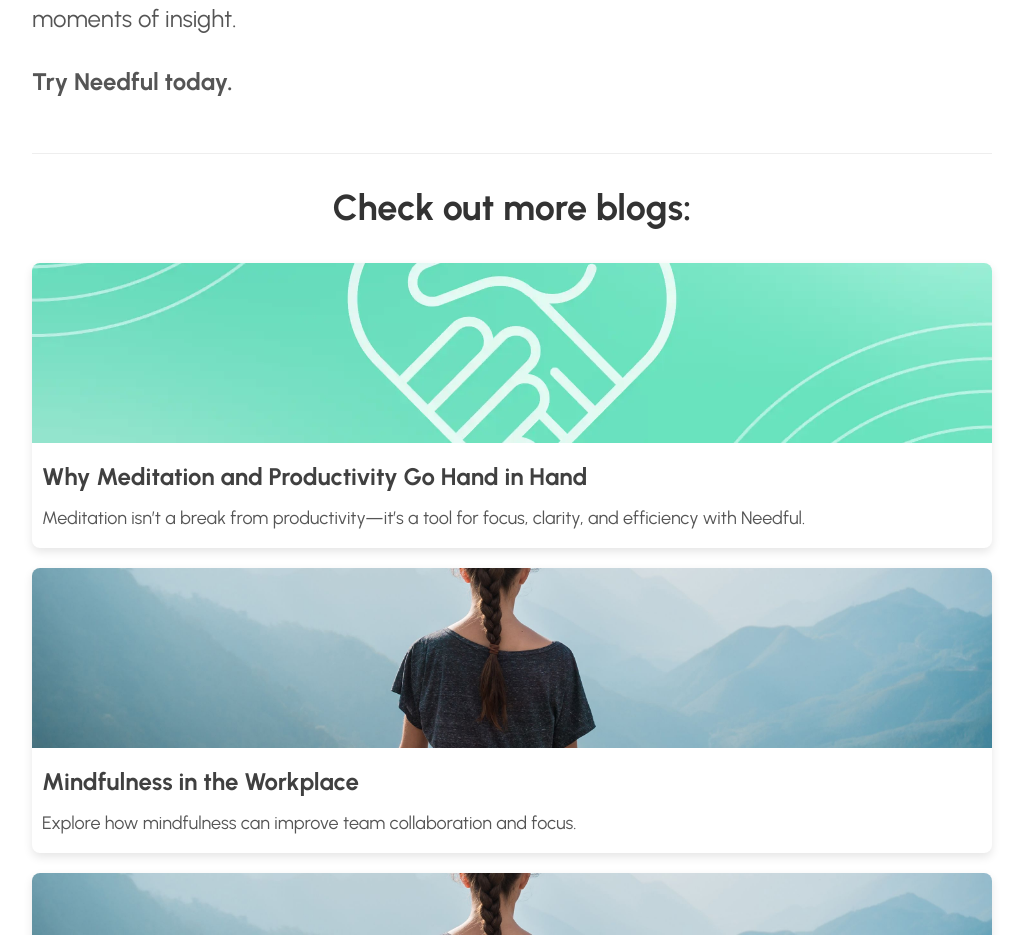
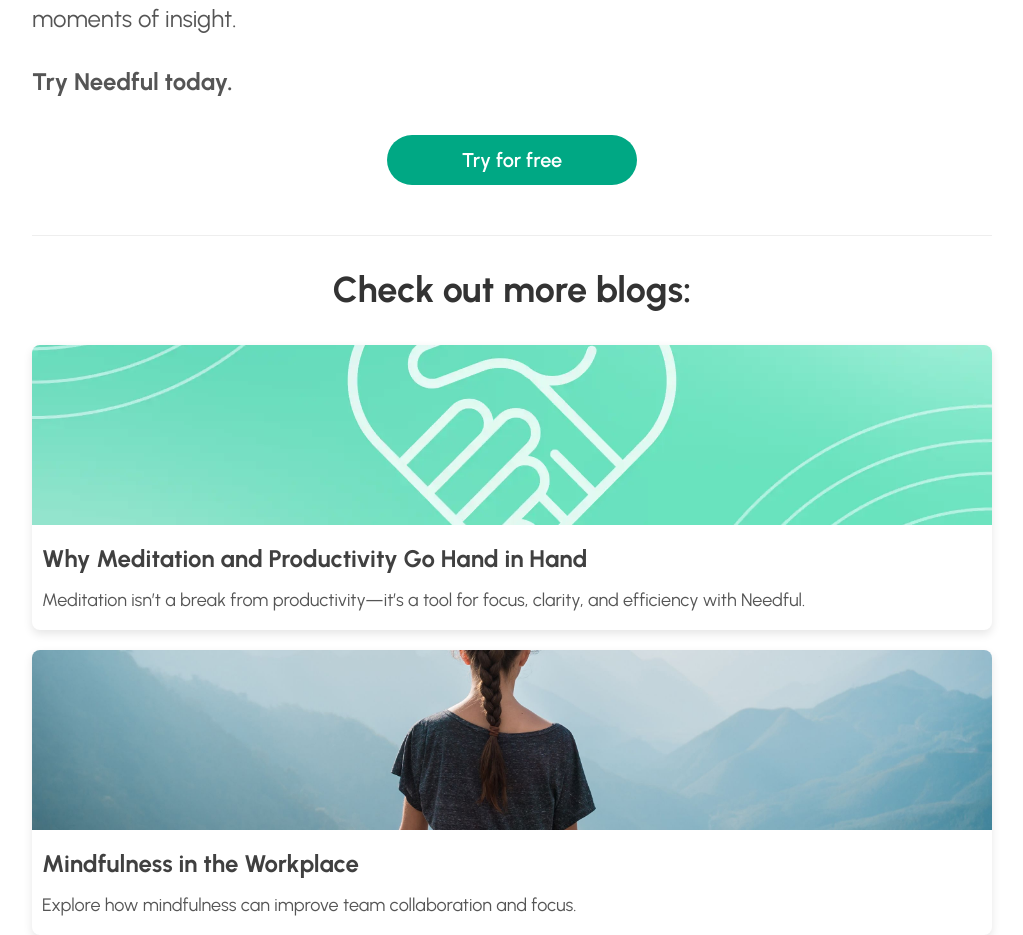
Before and after one commit to ashleighliu/needful_site_v2, a React (Vite) app: page /blog/1 in a window 1280 px wide. Shown: the part 5640-6575 px from the top of the page, without its empty margins (128-1151 px from the left). Built offline with nearby package versions, Linux system fonts and the light colour scheme; no server answers.

Commit message:
add CTA button to blog posts

```diff
--- a/src/components/BlogPost/BlogPost.tsx
+++ b/src/components/BlogPost/BlogPost.tsx
@@ -8,6 +8,7 @@ import {
   Container,
   Group,
   Grid,
+  Button,
 } from "@mantine/core";
 import { blogEntries } from "../Blog/Blog";
 import classes from "./BlogPost.module.css";
@@ -48,6 +49,26 @@ export function BlogPost() {
           />
         ))}
       </article>
+      <Group justify="center" mt="xl">
+        <Button
+          fz="md"
+          radius="xl"
+          h={50}
+          w={250}
+          styles={{
+            root: {
+              backgroundColor: "#00A884", // Button background color
+              color: "white", // Text color
+              border: "none", // Remove outline
+              "&:hover": {
+                backgroundColor: "#005f00", // Darker green for hover effect
+              },
+            },
+          }}
+        >
+          Try for free
+        </Button>
+      </Group>
 
       <section className={classes.moreBlogsSection}>
         <Title order={2} className={classes.moreBlogsTitle}>
```
